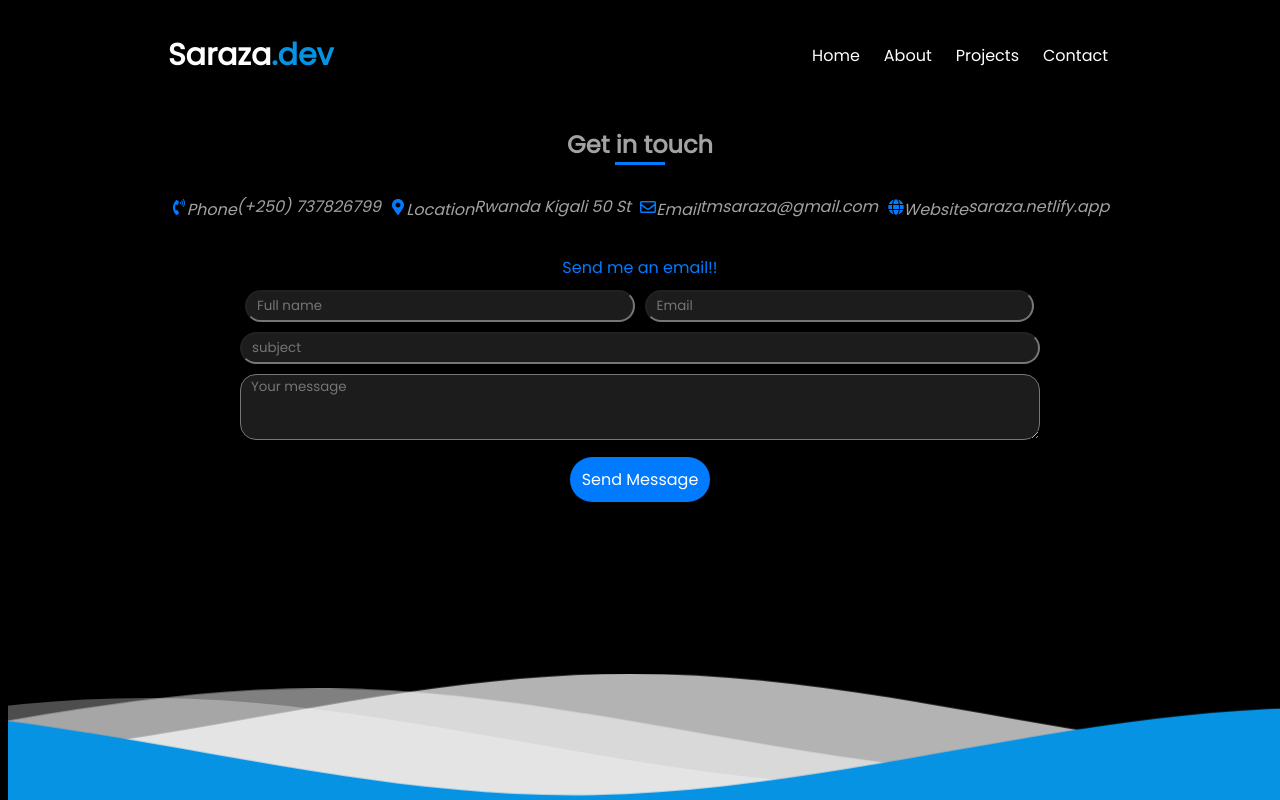
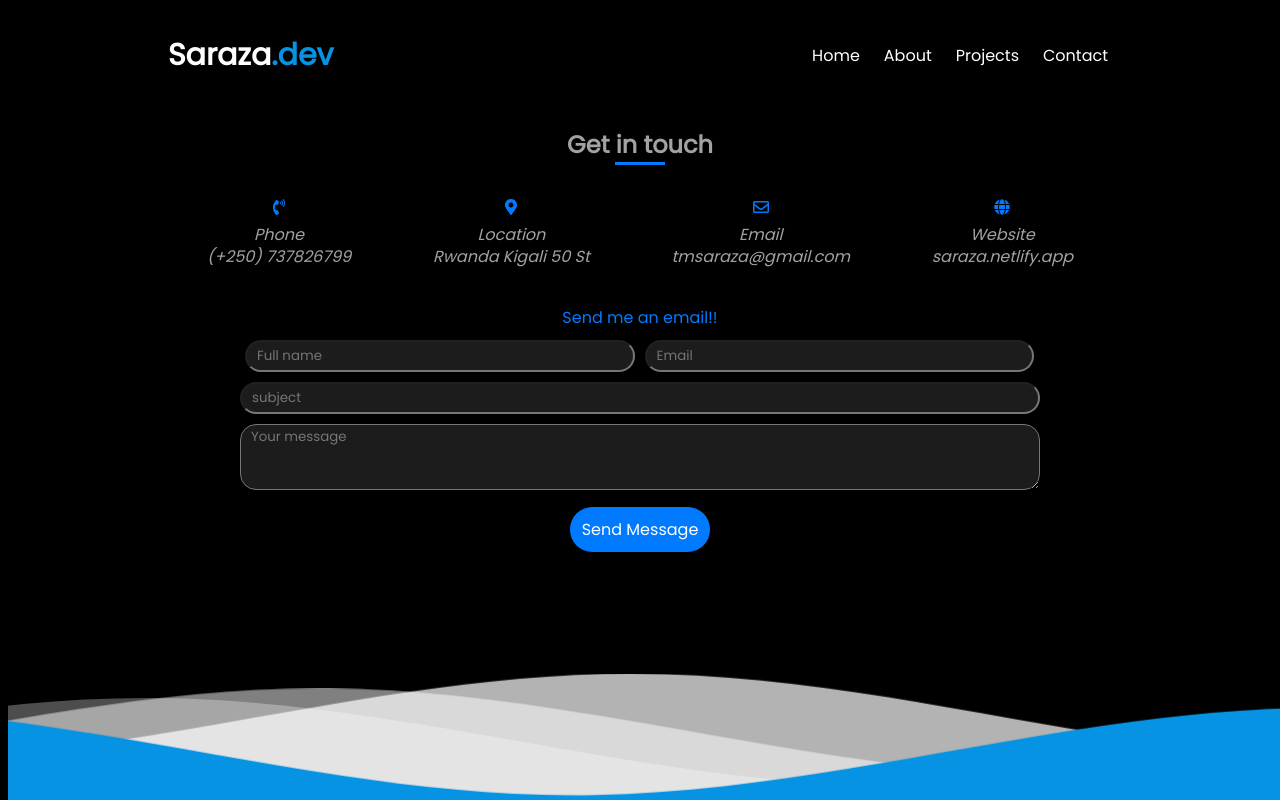
Before and after one commit to sarazaToussaint/Saraza-dev, a React (Create React App) app: page /Contact in a window 1280 px wide. Built offline with nearby package versions, Linux system fonts and the light colour scheme.

Commit message:
Make some changes

```diff
--- a/src/components/Contact.module.css
+++ b/src/components/Contact.module.css
@@ -14,7 +14,7 @@
 
 .info {
   display: flex;
-  flex-direction: colum;
+  flex-direction: column;
   text-align: center;
   font-style: italic;
 }
```
